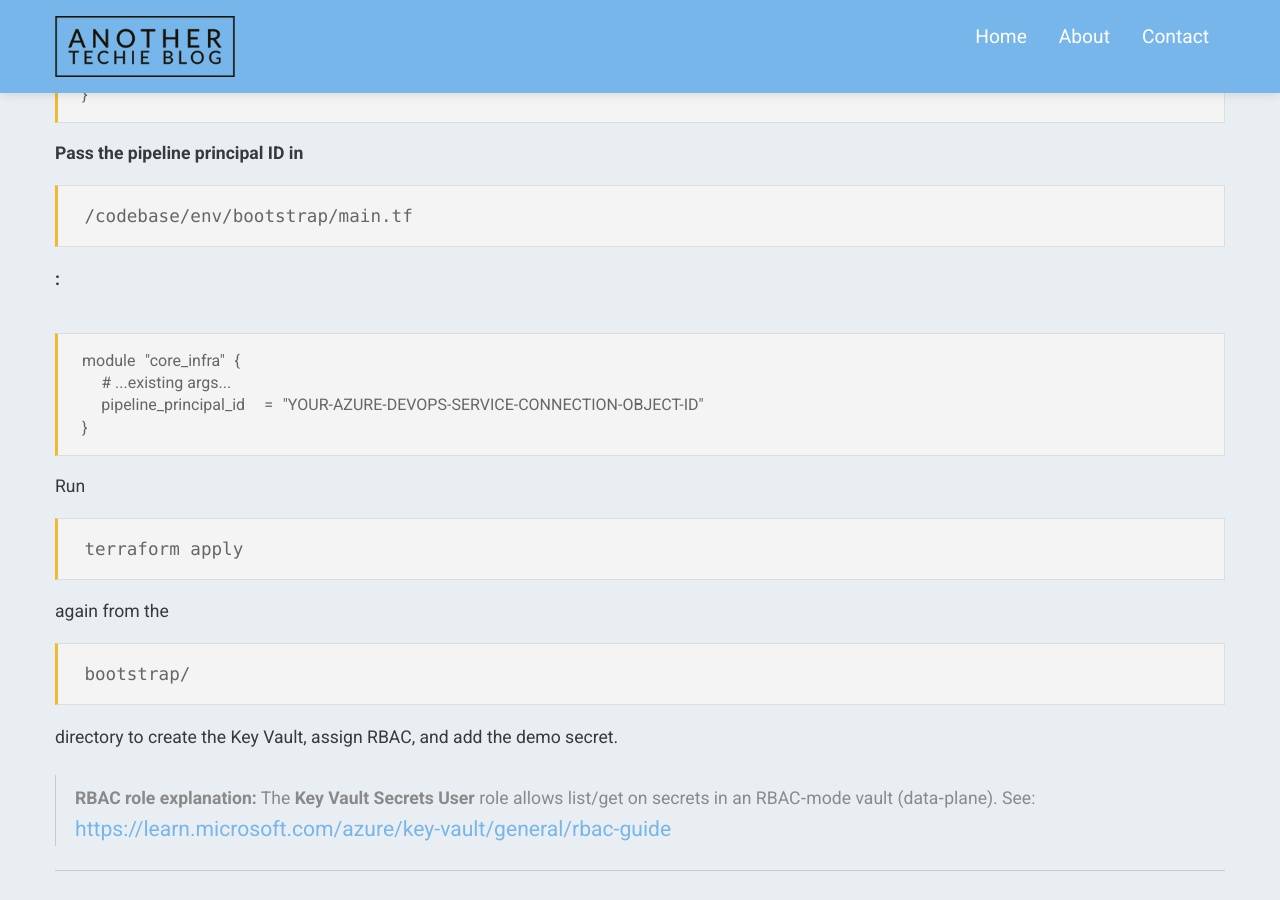
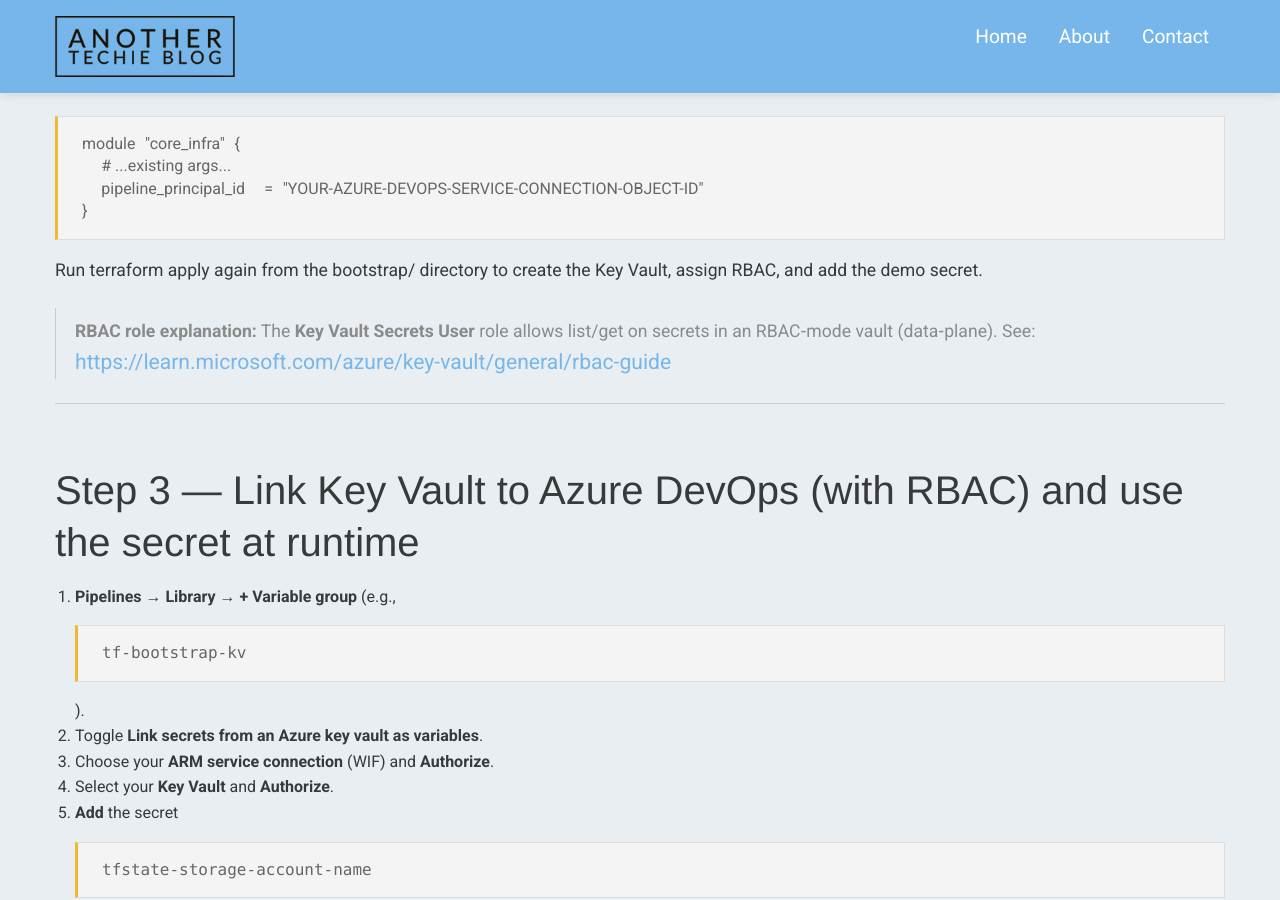
Before and after one commit to mdlister/Another-Techie-Blog, a Jekyll site: the page built from _posts/2025-09-20-Terraform-Mini-Series-Part-2.md, in a window 1280 px wide and 900 px high, scrolled down 7268 px. Built offline with Jekyll 4.4.1, drawn with Linux system fonts in a browser that asks for light colours; comment, search, counter and statistics services are not loaded; some of the changed text lies outside the part shown.

Commit message:
fixed steps 1 & 2

````diff
--- a/_posts/2025-09-20-Terraform-Mini-Series-Part-2.md
+++ b/_posts/2025-09-20-Terraform-Mini-Series-Part-2.md
@@ -33,7 +33,7 @@
 
 Infrastructure that isn’t codified drifts—someone clicks a setting, policies change, and suddenly your pipeline fails. **Infrastructure as Code (IaC)** fixes that: every change is reviewed, versioned, and reproducible. Moving your Day 1 bootstrap (state storage) **into Terraform** means its security posture (versioning, retention, and locks) is **enforced**. If disaster strikes, you can rebuild environments from Git.
 
-> The Terraform **azurerm** backend stores state in Azure Blob Storage and uses Blob’s native **lease‑based locking**—safe for teams/CI. With `use_azuread_auth = true`, it authenticates to the blob **data plane** using Entra ID (Azure AD).
+> The Terraform **azurerm** backend stores state in Azure Blob Storage and uses Blob’s native **lease‑based locking**—safe for teams/CI. With `use_azuread_auth = true` it authenticates to the blob **data plane** using Entra ID (Azure AD).
 > • Backend docs: <https://developer.hashicorp.com/terraform/language/backend/azurerm>
 > • Ensure your pipeline identity has **Storage Blob Data Contributor** on the state account/container (data plane), otherwise `terraform init` will fail.
 
@@ -51,7 +51,7 @@
 
 We’ll create a small **core‑infra** module, then **import** the existing RG/Storage/Container so Terraform manages them going forward.
 
-> **What `terraform import` does**: it associates an existing cloud resource with a resource block in your configuration, adding it to Terraform **state** without changing it. From then on, Terraform tracks it for drift and enforces configuration. You still need to make your config **match the real resource** (same names/IDs), or Terraform will want to replace it during an apply.
+> **What terraform import does**: it associates an existing cloud resource with a resource block in your configuration, adding it to Terraform **state** without changing it. From then on, Terraform tracks it for drift and enforces configuration. You still need to make your config **match the real resource** (same names/IDs), or Terraform will want to replace it during an apply.
 
 ### 1.1 Module layout
 
@@ -187,7 +187,7 @@
 
 > If your org prefers the legacy **Access policy** model for ADO Variable Groups, you can flip the approach: set `enable_rbac_authorization = false` and replace the role assignment with an `azurerm_key_vault_access_policy` that grants **Get, List**.
 
-**Add to `/codebase/modules/azure/core-infra/main.tf`:**
+Add to `/codebase/modules/azure/core-infra/main.tf`
 ```hcl
 data "azurerm_client_config" "current" {}
 
@@ -224,7 +224,7 @@
 }
 ```
 
-**Pass the pipeline principal ID in `/codebase/env/bootstrap/main.tf`:**
+**Pass the pipeline principal ID in `/codebase/env/bootstrap/main.tf`**
 ```hcl
 module "core_infra" {
   # ...existing args...
@@ -232,7 +232,7 @@
 }
 ```
 
-Run `terraform apply` again from the `bootstrap/` directory to create the Key Vault, assign RBAC, and add the demo secret.
+Run terraform apply again from the bootstrap/ directory to create the Key Vault, assign RBAC, and add the demo secret.
 
 > **RBAC role explanation:** The **Key Vault Secrets User** role allows list/get on secrets in an RBAC‑mode vault (data‑plane). See: <https://learn.microsoft.com/azure/key-vault/general/rbac-guide>
 
````
